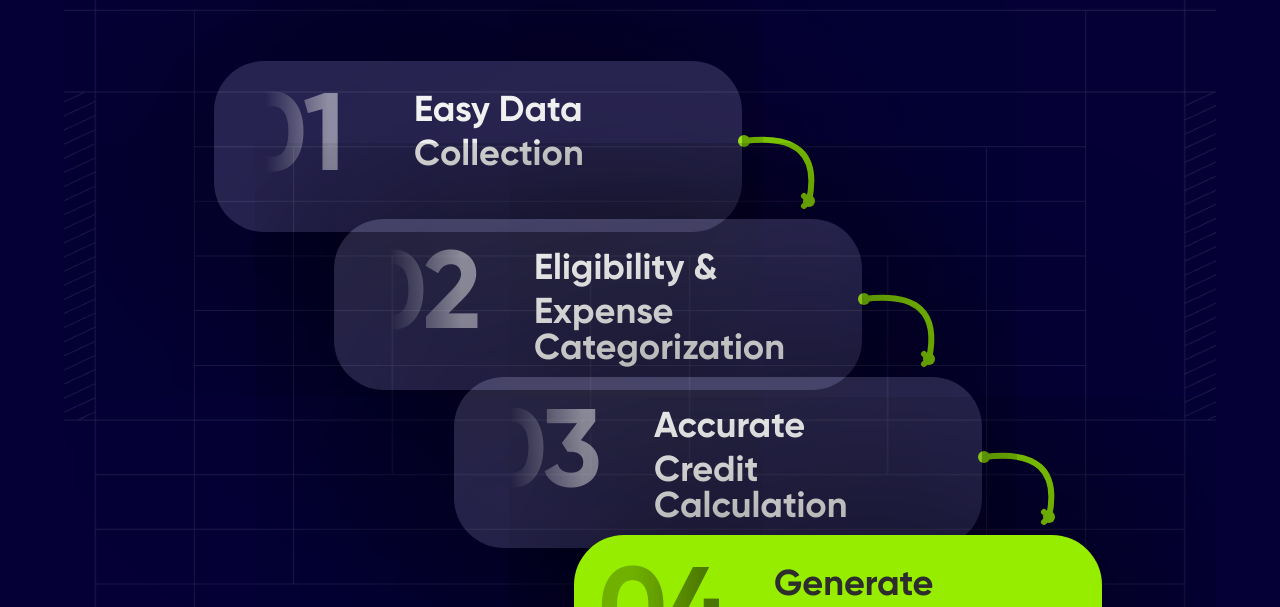
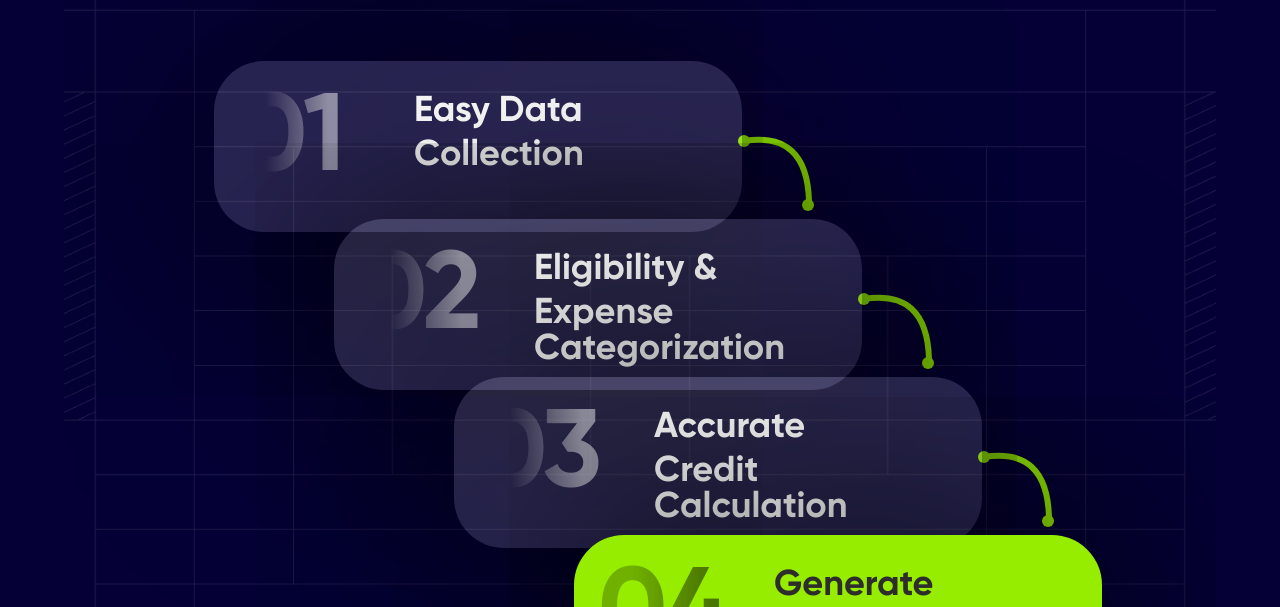
Before and after one commit to gulsabadc/research-credit-frontend, a Next.js app: page / in a window 1280 px wide. Shown: the part 3160-3767 px from the top of the page. Built offline with nearby package versions, Linux system fonts and the light colour scheme.

Commit message:
Circle updated

```diff
--- a/src/components/Process.tsx
+++ b/src/components/Process.tsx
@@ -97,28 +97,20 @@ export function Process({ steps = defaultSteps, className }: ProcessProps) {
                     >
                       {/* Curve */}
                       <path
-                        d="M10 20 Q90 10 75 80"
+                        d="M10 20 Q73 10 75 80"
                         stroke="currentColor"
                         strokeWidth="6"
                         fill="none"
                         strokeLinecap="round"
                       />
 
-                      {/* Arrowhead */}
-                      <path
-                        d="M70 75 L75 80 L70 85"
-                        stroke="currentColor"
-                        strokeWidth="6"
-                        fill="none"
-                        strokeLinecap="round"
-                        strokeLinejoin="round"
-                      />
+
 
                       {/* Single circle at start */}
                       <circle cx="10" cy="20" r="6" fill="currentColor" />
 
                       {/* Single circle at end */}
-                      <circle cx="75" cy="80" r="6" fill="currentColor" />
+                      <circle cx="74" cy="84" r="6" fill="currentColor" />
                     </svg>
                   </div>
                 )}
```
